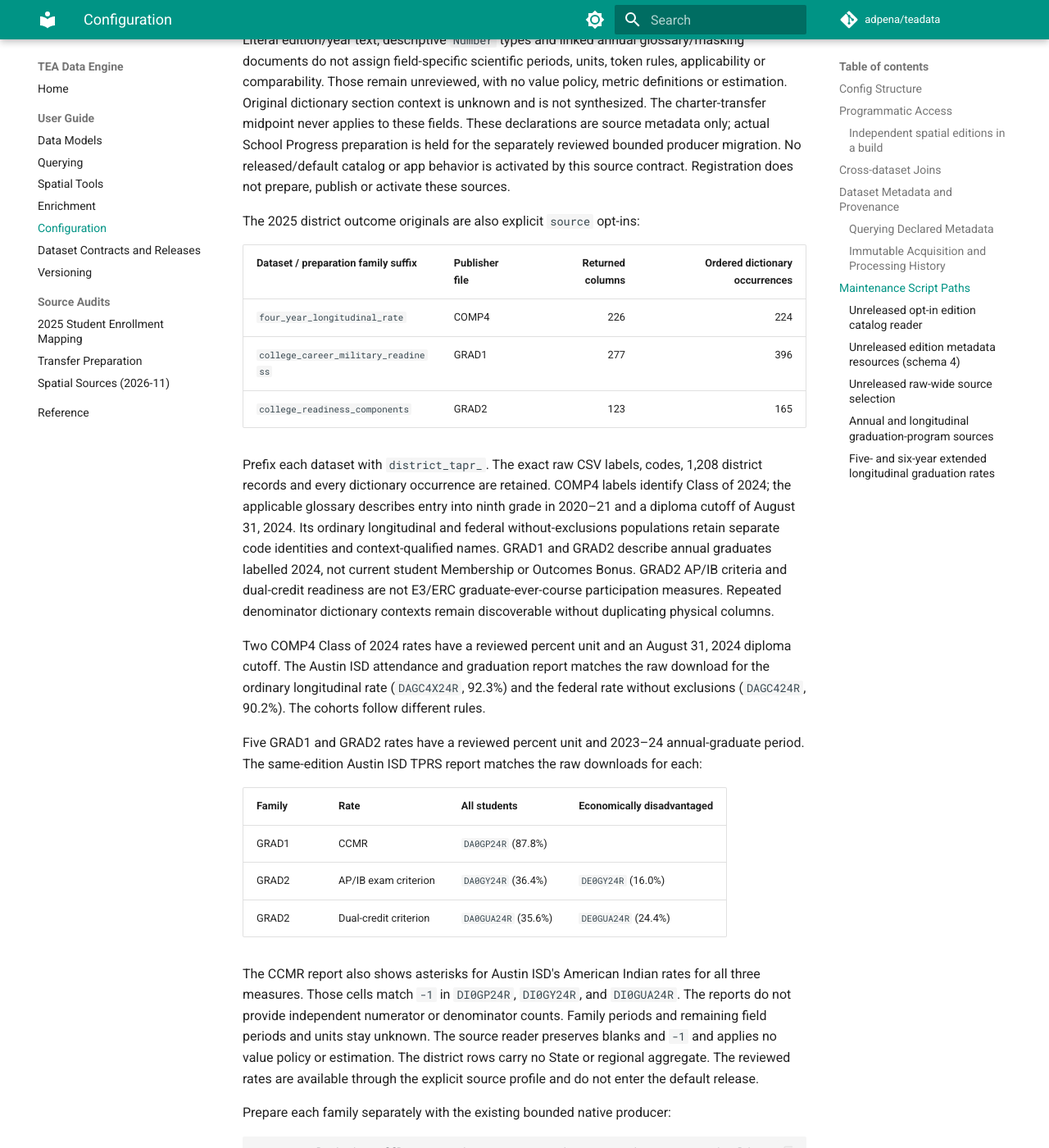
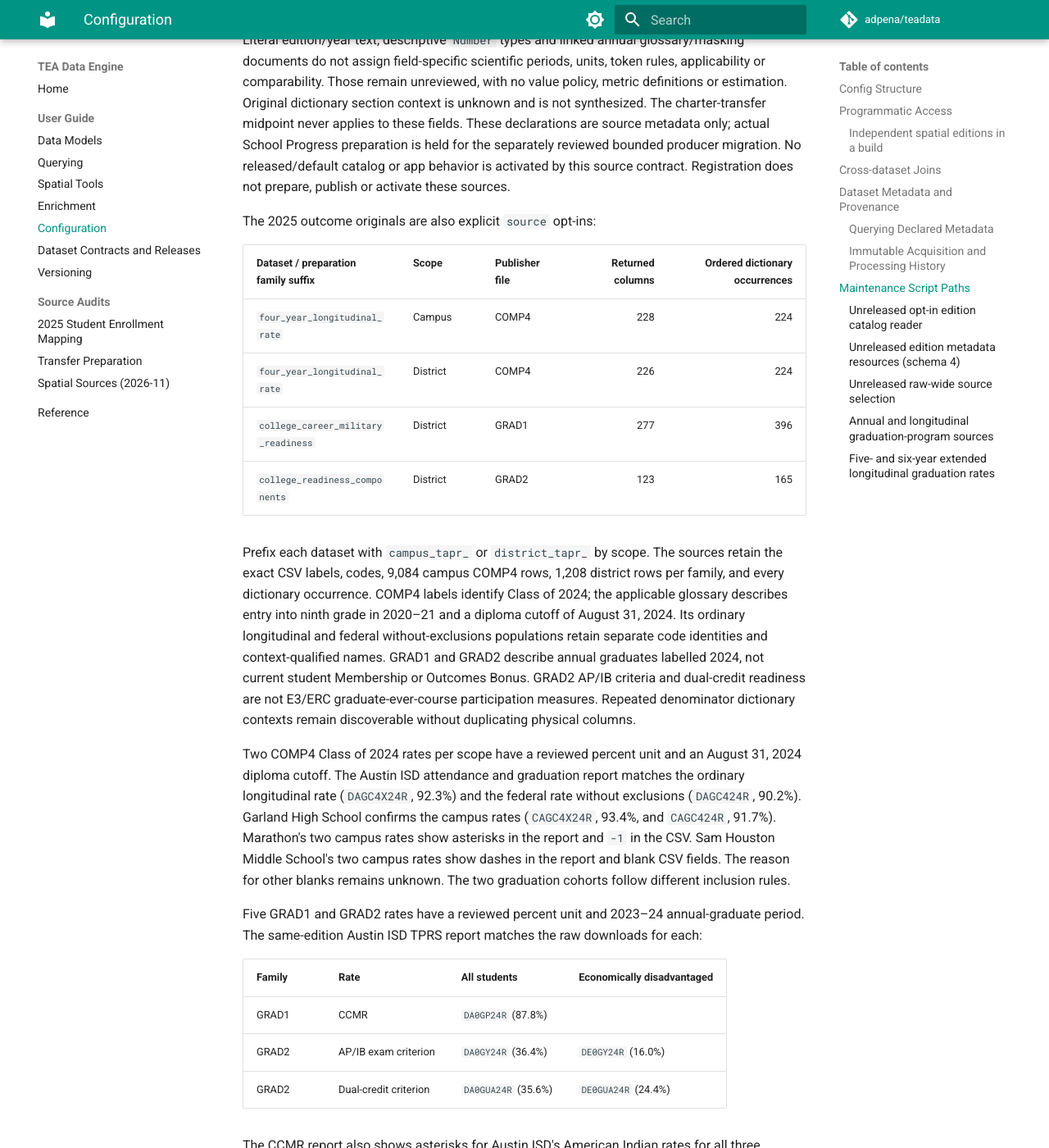
Before and after one commit to adpena/teadata, an MkDocs documentation site: the page built from docs/config.md, in a window 1280 px wide and 1400 px high, scrolled down 11701 px. Shown: the whole window at 82% size. Built offline with MkDocs 1.6.1 and Material for MkDocs 9.7.7, drawn with Linux system fonts in a browser that asks for light colours; comment, search, counter and statistics services are not loaded.

Commit message:
Qualify campus Class of 2024 graduation rates

```diff
--- a/docs/config.md
+++ b/docs/config.md
@@ -545,16 +545,18 @@ bounded producer migration. No released/default catalog or app behavior is
 activated by this source contract.
 Registration does not prepare, publish or activate these sources.
 
-The 2025 district outcome originals are also explicit `source` opt-ins:
+The 2025 outcome originals are also explicit `source` opt-ins:
 
-| Dataset / preparation family suffix | Publisher file | Returned columns | Ordered dictionary occurrences |
-| --- | --- | ---: | ---: |
-| `four_year_longitudinal_rate` | COMP4 | 226 | 224 |
-| `college_career_military_readiness` | GRAD1 | 277 | 396 |
-| `college_readiness_components` | GRAD2 | 123 | 165 |
+| Dataset / preparation family suffix | Scope | Publisher file | Returned columns | Ordered dictionary occurrences |
+| --- | --- | --- | ---: | ---: |
+| `four_year_longitudinal_rate` | Campus | COMP4 | 228 | 224 |
+| `four_year_longitudinal_rate` | District | COMP4 | 226 | 224 |
+| `college_career_military_readiness` | District | GRAD1 | 277 | 396 |
+| `college_readiness_components` | District | GRAD2 | 123 | 165 |
 
-Prefix each dataset with `district_tapr_`. The exact raw CSV labels, codes,
-1,208 district records and every dictionary occurrence are retained. COMP4
+Prefix each dataset with `campus_tapr_` or `district_tapr_` by scope. The sources
+retain the exact CSV labels, codes, 9,084 campus COMP4 rows, 1,208 district rows
+per family, and every dictionary occurrence. COMP4
 labels identify Class of 2024; the applicable glossary describes entry into
 ninth grade in 2020–21 and a diploma cutoff of August 31, 2024. Its ordinary
 longitudinal and federal without-exclusions populations retain separate code
@@ -564,11 +566,15 @@ GRAD2 AP/IB criteria and dual-credit readiness are not E3/ERC graduate-ever-cour
 participation measures. Repeated denominator dictionary contexts remain
 discoverable without duplicating physical columns.
 
-Two COMP4 Class of 2024 rates have a reviewed percent unit and an August 31,
-2024 diploma cutoff. The Austin ISD attendance and graduation report matches
-the raw download for the ordinary longitudinal rate (`DAGC4X24R`, 92.3%) and
-the federal rate without exclusions (`DAGC424R`, 90.2%). The cohorts follow
-different rules.
+Two COMP4 Class of 2024 rates per scope have a reviewed percent unit and an
+August 31, 2024 diploma cutoff. The Austin ISD attendance and graduation report
+matches the ordinary longitudinal rate (`DAGC4X24R`, 92.3%) and the federal rate
+without exclusions (`DAGC424R`, 90.2%). Garland High School confirms the campus
+rates (`CAGC4X24R`, 93.4%, and `CAGC424R`, 91.7%). Marathon's two campus rates
+show asterisks in the report and `-1` in the CSV. Sam Houston Middle School's
+two campus rates show dashes in the report and blank CSV fields. The reason
+for other blanks remains unknown. The two graduation cohorts follow different
+inclusion rules.
 
 Five GRAD1 and GRAD2 rates have a reviewed percent unit and 2023–24 annual-graduate period.
 The same-edition Austin ISD TPRS report matches the raw downloads for each:
```
Also changed, not shown: 12 other files.
